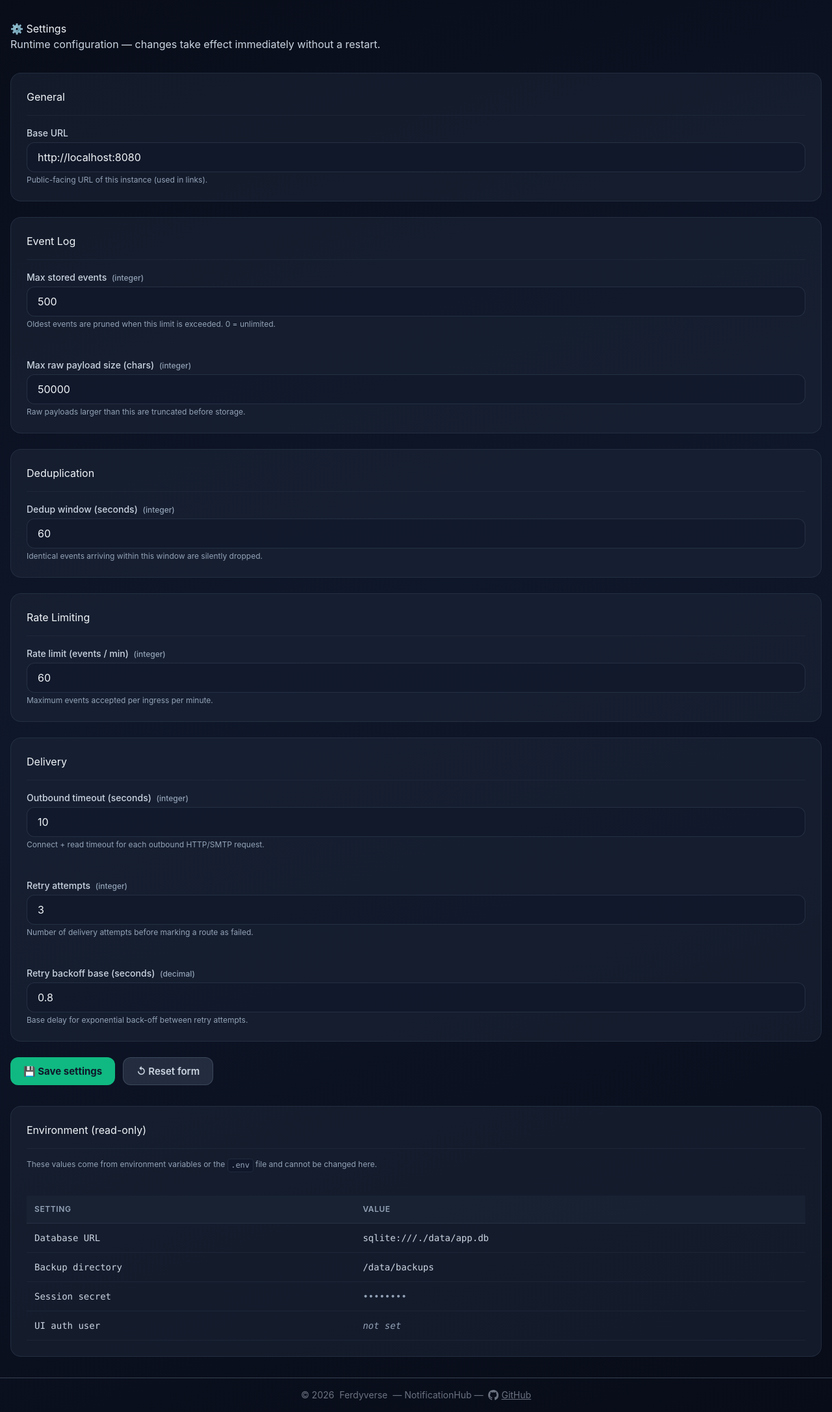
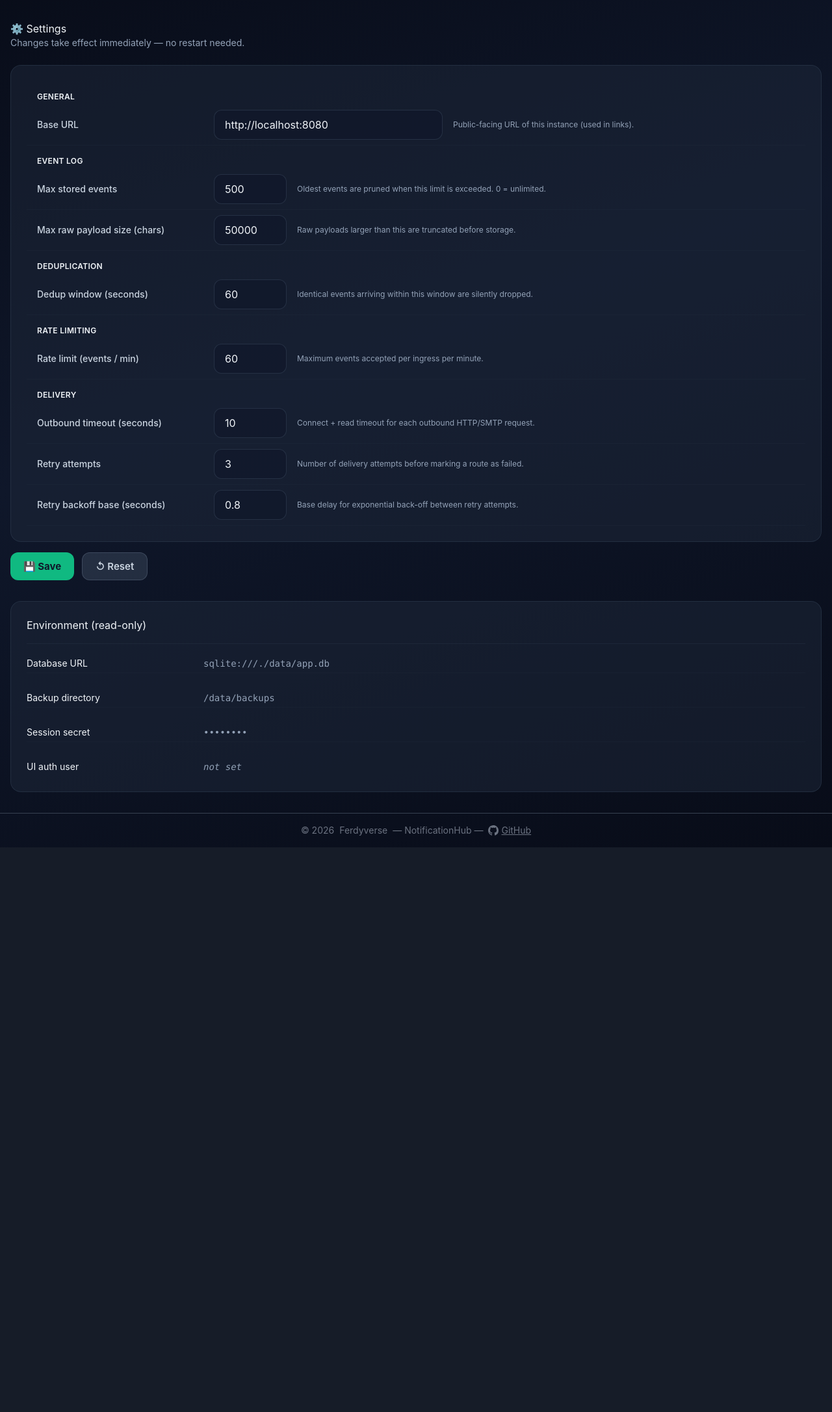
Before and after one commit to Ferdyverse/NotificationHub, a FastAPI app: page /ui/settings in a window 1280 px wide. Shown: the part 67-2240 px from the top of the page at 65% size. After the commit the page ends 1371 px from the top, so only its background shows below. Run offline with FastAPI, Linux system fonts and the light colour scheme; some libraries are stand-ins or nearby versions.

Commit message:
fix(ui): make settings page more compact
Replaces the stacked card-per-group layout with a single card using
inline rows (label | input | description). Number inputs are narrowed,
group headers become small uppercase dividers, and descriptions are
hidden on mobile to reduce vertical space.

```diff
--- a/app/templates/settings.html
+++ b/app/templates/settings.html
@@ -1,19 +1,20 @@
 {% extends "base.html" %}
 {% block content %}
 
-<div class="mb-8">
+<div class="mb-6 flex items-center justify-between flex-wrap gap-3">
+  <div>
     <h1>⚙️ Settings</h1>
-  <p>Runtime configuration — changes take effect immediately without a restart.</p>
+    <p class="text-sm text-muted">Changes take effect immediately — no restart needed.</p>
+  </div>
 </div>
 
 {% if saved %}
-  <div class="alert alert-success mb-6">
+  <div class="alert alert-success mb-4">
     <span class="alert-icon">✅</span> Settings saved and applied.
   </div>
 {% endif %}
-
 {% if errors %}
-  <div class="alert alert-error mb-6">
+  <div class="alert alert-error mb-4">
     <span class="alert-icon">❌</span>
     <ul class="mt-1 space-y-1 list-disc list-inside text-sm">
       {% for err in errors %}<li>{{ err }}</li>{% endfor %}
@@ -22,23 +23,17 @@
 {% endif %}
 
 <form method="post" action="/ui/settings">
-
+  <div class="card mb-4">
     {% for group in groups_order %}
       {% set group_keys = schema.items() | selectattr("1.group", "equalto", group) | list %}
       {% if group_keys %}
-      <div class="card mb-6">
-        <div class="card-header">{{ group }}</div>
-        <div class="card-content mt-4 space-y-5">
+        <div class="section-title px-4 pt-4 pb-1 text-xs uppercase tracking-wide" style="color:var(--color-accent);">{{ group }}</div>
         {% for key, meta in group_keys %}
           {% set val = current[key] %}
-            <div>
-              <label for="setting_{{ key }}">
+          <div class="flex items-center gap-4 px-4 py-2 border-b border-slate-800/50 hover:bg-slate-800/20" style="min-height:2.75rem;">
+            <label for="setting_{{ key }}" class="text-sm shrink-0" style="width:16rem;margin:0;">
               {{ meta.label }}
-                {% if meta.type == "int" %}
-                  <span class="text-xs text-muted ml-1">(integer)</span>
-                {% elif meta.type == "float" %}
-                  <span class="text-xs text-muted ml-1">(decimal)</span>
-                {% endif %}
+              {% if key in stored %}<span title="DB override active" style="color:var(--color-accent-secondary);" class="ml-1">✎</span>{% endif %}
             </label>
             <input
               id="setting_{{ key }}"
@@ -48,66 +43,38 @@
               {% if meta.min is defined %}min="{{ meta.min }}"{% endif %}
               {% if meta.max is defined %}max="{{ meta.max }}"{% endif %}
               value="{{ val }}"
-                class="mt-1"
+              style="width:{% if meta.type in ('int','float') %}7rem{% else %}22rem{% endif %};margin:0;"
             />
             {% if meta.description %}
-                <p class="text-xs text-muted mt-1">{{ meta.description }}</p>
-              {% endif %}
-              {% if key in stored %}
-                <p class="text-xs mt-1" style="color:var(--color-accent-secondary);">
-                  ✎ Overriding env default
-                  {% if meta.type == "int" %}<code>{{ stored[key] | int }}</code>
-                  {% elif meta.type == "float" %}<code>{{ stored[key] | float }}</code>
-                  {% else %}<code>{{ stored[key] }}</code>
-                  {% endif %}
-                </p>
+              <span class="text-xs text-muted hidden md:block">{{ meta.description }}</span>
             {% endif %}
           </div>
         {% endfor %}
-        </div>
-      </div>
       {% endif %}
     {% endfor %}
+  </div>
 
   <div class="flex gap-3 mb-8">
-    <button type="submit" class="btn btn-primary">💾 Save settings</button>
-    <a href="/ui/settings" class="btn btn-secondary">↺ Reset form</a>
+    <button type="submit" class="btn btn-primary">💾 Save</button>
+    <a href="/ui/settings" class="btn btn-secondary">↺ Reset</a>
   </div>
-
 </form>
 
 <!-- Read-only environment info -->
 <div class="card">
   <div class="card-header">Environment (read-only)</div>
-  <div class="card-content mt-4">
-    <p class="text-xs text-muted mb-4">
-      These values come from environment variables or the <code>.env</code> file and cannot be changed here.
-    </p>
-    <table>
-      <thead>
-        <tr>
-          <th>Setting</th>
-          <th>Value</th>
-        </tr>
-      </thead>
-      <tbody>
+  <div class="card-content mt-3">
     {% for key, label in readonly %}
       {% set raw = settings_get(key) %}
-          <tr>
-            <td class="text-sm font-mono">{{ label }}</td>
-            <td class="text-sm font-mono">
-              {% if key in ("session_secret", "ui_basic_auth_pass") %}
-                <span class="text-muted">••••••••</span>
-              {% elif raw %}
-                {{ raw }}
-              {% else %}
-                <span class="text-muted italic">not set</span>
-              {% endif %}
-            </td>
-          </tr>
+      <div class="flex items-center gap-4 py-1 border-b border-slate-800/40 last:border-0">
+        <span class="text-sm shrink-0" style="width:16rem;">{{ label }}</span>
+        <span class="text-sm font-mono text-muted">
+          {% if key in ("session_secret", "ui_basic_auth_pass") %}••••••••
+          {% elif raw %}{{ raw }}
+          {% else %}<em>not set</em>{% endif %}
+        </span>
+      </div>
     {% endfor %}
-      </tbody>
-    </table>
   </div>
 </div>
 
```
Lines whose indentation alone changed are shown as unchanged.
